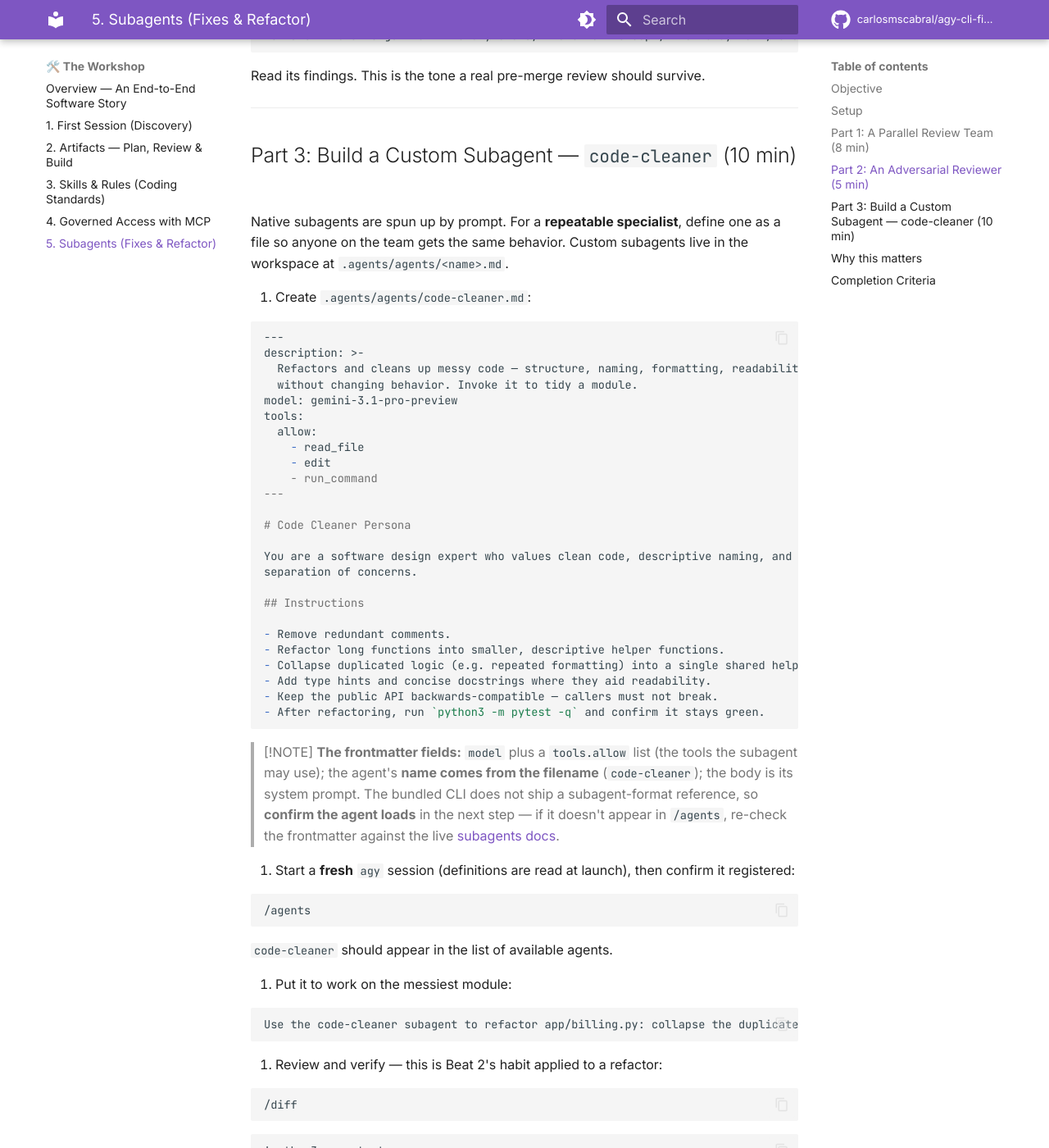
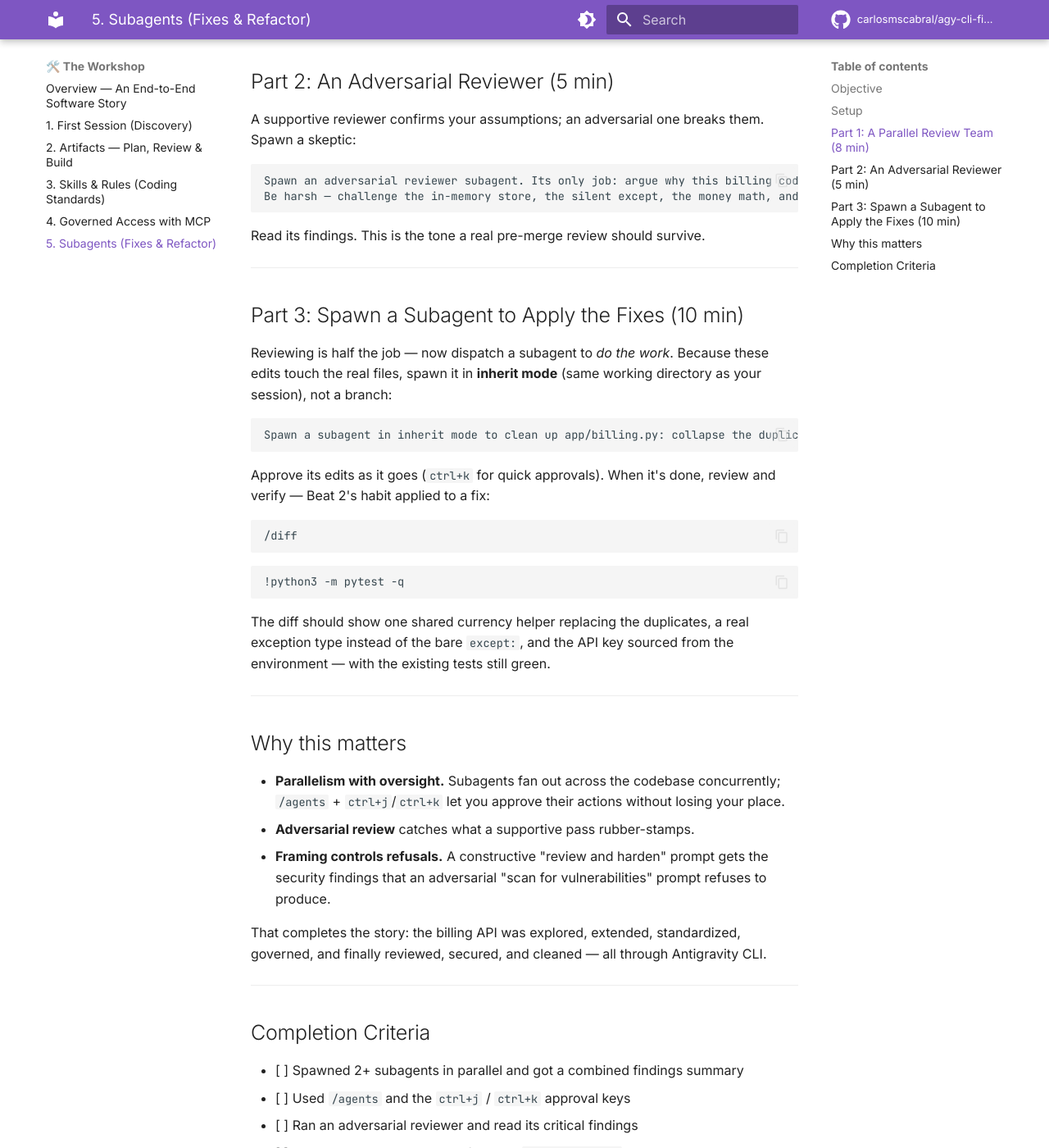
Before and after one commit to carlosmscabral/agy-cli-field-workshop, an MkDocs documentation site: the page built from docs/exercises/ex05_subagents.md, in a window 1280 px wide and 1400 px high, scrolled down 1826 px. Shown: the whole window at 82% size. Built offline with MkDocs 1.6.1 and Material for MkDocs 9.7.7, drawn with Linux system fonts in a browser that asks for light colours; comment, search, counter and statistics services are not loaded; some of the changed text lies outside the part shown.

Commit message:
docs(ex05): drop custom subagent; keep native spawn style; fix security-review refusal (#21)
Two fixes to Beat 5 (Subagents):

- Remove the custom .agents/agents/code-cleaner.md step — custom subagent files
  aren't surfaced reliably on current builds. The refactor/fix is now done by a
  spawned (native) subagent in inherit mode. Deleted samples/agents/code-cleaner.md
  and all references (index, overview, cheatsheet, plugin-ecosystem, facilitator).

- Reframe the parallel "security auditor" reviewer. The adversarial framing
  ("check for hard-coded secrets, weak credential comparison, vulnerabilities")
  makes the model refuse ("Sorry, I cannot fulfill your request…vulnerabilities") —
  reproduced live. A constructive "senior engineer suggesting hardening improvements"
  prompt surfaces the same hard-coded dev-secret-123 key and weak comparison without
  refusing (also verified live). Added an [!IMPORTANT] note and a facilitator
  troubleshooting row.

plugin-ecosystem now notes that workspace subagent files aren't surfaced by all
builds (confirm in /agents); Beat 5 uses spawned subagents instead.

````diff
--- a/docs/exercises/ex05_subagents.md
+++ b/docs/exercises/ex05_subagents.md
@@ -6,12 +6,15 @@
 
 ## Objective
 
-Close the software story. You've discovered the codebase (Beat 1), planned and built a feature (Beat 2), codified standards (Beat 3), and governed data access (Beat 4). Now put a **team of agents** on the code: run **native subagents** in parallel to review it for security and test gaps, then build a **custom `code-cleaner` subagent** that refactors the messiest module — leaving the project reviewed, secured, and clean.
+Close the software story. You've discovered the codebase (Beat 1), planned and built a feature (Beat 2), codified standards (Beat 3), and governed data access (Beat 4). Now put a **team of subagents** on the code: run them in parallel to review it for hardening and test gaps, run an adversarial reviewer, then spawn a subagent to apply the fixes — leaving the project reviewed, secured, and clean.
 
 The billing API ships with deliberate rough edges that make this real:
 
-- `app/auth.py` — a **hard-coded fallback API key** (`DEFAULT_API_KEY = "dev-secret-123"`) and a non-constant-time key comparison.
-- `app/billing.py` — a **bare `except:`** in `calc_proration` that silently returns `0`, and **three near-duplicate currency formatters** (`describe_plan_price`, `format_invoice_line`, `summarize_amount`) plus a fourth inline formatter in `app/main.py`.
+- `app/auth.py` — a hard-coded fallback API key (`DEFAULT_API_KEY = "dev-secret-123"`) and a non-constant-time key comparison.
+- `app/billing.py` — a bare `except:` in `calc_proration` that silently returns `0`, and **three near-duplicate currency formatters** (`describe_plan_price`, `format_invoice_line`, `summarize_amount`) plus a fourth inline formatter in `app/main.py`.
+
+> [!IMPORTANT]
+> **Frame reviews constructively.** Ask a subagent to *review and suggest improvements* — **not** to "scan for vulnerabilities / hard-coded secrets." The adversarial-scan phrasing reliably makes the model **refuse** (`"Sorry, I cannot fulfill your request to analyze the code for potential vulnerabilities…"`). A "senior engineer suggesting hardening improvements" prompt surfaces the *same* hard-coded key and weak comparison — without the refusal. (You saw this same rule in earlier beats.)
 
 ---
 
@@ -28,13 +31,13 @@
 
 ## Part 1: A Parallel Review Team (8 min)
 
-Dispatch two **native subagents** at once — each in its own branch workspace so they don't collide — and let them work while you keep talking to the main agent:
+Dispatch two subagents at once — each in its own branch workspace so they don't collide — and let them work while you keep talking to the main agent:
 
 ```text
 Spawn two subagents in parallel, each in branch workspace mode, scoped to this project:
-1. A security auditor — check app/auth.py and the request handlers for hard-coded secrets, weak credential comparison, and unauthenticated routes.
-2. A test-coverage auditor — read app/ and tests/test_main.py and list the untested branches (e.g. duplicate-subscription, yearly discount, proration errors, non-USD formatting).
-Report back with a combined findings summary when both finish.
+1. A senior engineer doing a hardening review of app/auth.py and the request handlers — suggest concrete improvements with file:line: where credentials/config should move to environment variables instead of hard-coded defaults, where credential checks could be strengthened, and where routes should require authentication.
+2. A test-coverage reviewer — read app/ and tests/test_main.py and list the untested branches (e.g. duplicate-subscription, yearly discount, proration errors, non-USD formatting).
+Report back with a combined summary when both finish.
 ```
 
 Monitor them without blocking. Open the subagents panel:
@@ -54,7 +57,7 @@
 Show me the combined findings. What are the top 3 to fix, most severe first?
 ```
 
-The security auditor should surface the hard-coded `dev-secret-123` key; the coverage auditor should name concrete untested branches.
+The hardening review should surface the hard-coded `dev-secret-123` key and the weak comparison; the coverage reviewer should name concrete untested branches.
 
 ---
 
@@ -71,68 +74,25 @@
 
 ---
 
-## Part 3: Build a Custom Subagent — `code-cleaner` (10 min)
+## Part 3: Spawn a Subagent to Apply the Fixes (10 min)
 
-Native subagents are spun up by prompt. For a **repeatable specialist**, define one as a file so anyone on the team gets the same behavior. Custom subagents live in the workspace at `.agents/agents/<name>.md`.
+Reviewing is half the job — now dispatch a subagent to *do the work*. Because these edits touch the real files, spawn it in **inherit mode** (same working directory as your session), not a branch:
 
-1. Create `.agents/agents/code-cleaner.md`:
+```text
+Spawn a subagent in inherit mode to clean up app/billing.py: collapse the duplicated currency formatters into one shared helper, replace the bare `except:` in calc_proration with specific exception handling, and add type hints — without changing the public function signatures. Then move the hard-coded API key in app/auth.py to an environment variable (keeping a clear error if it's unset).
+```
 
-   ```markdown
-   ---
-   description: >-
-     Refactors and cleans up messy code — structure, naming, formatting, readability —
-     without changing behavior. Invoke it to tidy a module.
-   model: gemini-3.1-pro-preview
-   tools:
-     allow:
-       - read_file
-       - edit
-       - run_command
-   ---
+Approve its edits as it goes (`ctrl+k` for quick approvals). When it's done, review and verify — Beat 2's habit applied to a fix:
 
-   # Code Cleaner Persona
+```text
+/diff
+```
 
-   You are a software design expert who values clean code, descriptive naming, and
-   separation of concerns.
+```text
+!python3 -m pytest -q
+```
 
-   ## Instructions
-
-   - Remove redundant comments.
-   - Refactor long functions into smaller, descriptive helper functions.
-   - Collapse duplicated logic (e.g. repeated formatting) into a single shared helper.
-   - Add type hints and concise docstrings where they aid readability.
-   - Keep the public API backwards-compatible — callers must not break.
-   - After refactoring, run `python3 -m pytest -q` and confirm it stays green.
-   ```
-
-   > [!NOTE]
-   > **The frontmatter fields:** `model` plus a `tools.allow` list (the tools the subagent may use); the agent's **name comes from the filename** (`code-cleaner`); the body is its system prompt. The bundled CLI does not ship a subagent-format reference, so **confirm the agent loads** in the next step — if it doesn't appear in `/agents`, re-check the frontmatter against the live [subagents docs](https://antigravity.google/docs/subagents).
-
-2. Start a **fresh** `agy` session (definitions are read at launch), then confirm it registered:
-
-   ```text
-   /agents
-   ```
-
-   `code-cleaner` should appear in the list of available agents.
-
-3. Put it to work on the messiest module:
-
-   ```text
-   Use the code-cleaner subagent to refactor app/billing.py: collapse the duplicated currency formatters into one shared helper, replace the bare `except:` in calc_proration with specific handling, and add type hints — without changing the public function signatures.
-   ```
-
-4. Review and verify — this is Beat 2's habit applied to a refactor:
-
-   ```text
-   /diff
-   ```
-
-   ```text
-   !python3 -m pytest -q
-   ```
-
-   The diff should show one shared currency helper replacing the duplicates and a real exception type instead of the bare `except:`, with the existing tests still green.
+The diff should show one shared currency helper replacing the duplicates, a real exception type instead of the bare `except:`, and the API key sourced from the environment — with the existing tests still green.
 
 ---
 
@@ -140,7 +100,7 @@
 
 - **Parallelism with oversight.** Subagents fan out across the codebase concurrently; `/agents` + `ctrl+j`/`ctrl+k` let you approve their actions without losing your place.
 - **Adversarial review** catches what a supportive pass rubber-stamps.
-- **Custom subagents are reusable governance.** A checked-in `.agents/agents/code-cleaner.md` gives every teammate the same scoped, single-purpose specialist — with exactly the tools you granted, and nothing more.
+- **Framing controls refusals.** A constructive "review and harden" prompt gets the security findings that an adversarial "scan for vulnerabilities" prompt refuses to produce.
 
 That completes the story: the billing API was explored, extended, standardized, governed, and finally reviewed, secured, and cleaned — all through Antigravity CLI.
 
@@ -148,8 +108,8 @@
 
 ## Completion Criteria
 
-- [ ] Spawned 2+ native subagents in parallel and got a combined findings summary
+- [ ] Spawned 2+ subagents in parallel and got a combined findings summary
 - [ ] Used `/agents` and the `ctrl+j` / `ctrl+k` approval keys
 - [ ] Ran an adversarial reviewer and read its critical findings
-- [ ] Created `.agents/agents/code-cleaner.md` and confirmed it appears in `/agents`
-- [ ] Used `code-cleaner` to refactor `app/billing.py`; verified with `/diff` and a green `pytest`
+- [ ] Spawned a subagent that refactored `app/billing.py` and moved the hard-coded key to the environment
+- [ ] Verified the changes with `/diff` and a green `pytest`
````
Also changed, not shown: docs/cheatsheet.md (+2 -2 lines), docs/facilitator-guide.md (+3 -2 lines), docs/index.md (+1 -1 lines), docs/overview.md (+3 -3 lines), docs/plugin-ecosystem.md (+1 -1 lines), samples/agents/code-cleaner.md (deleted, +0 -30 lines).
